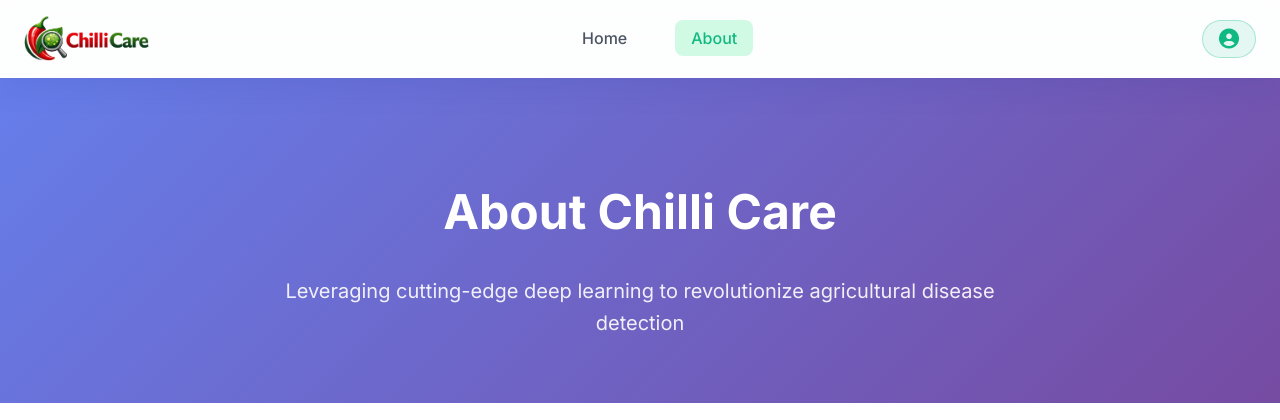
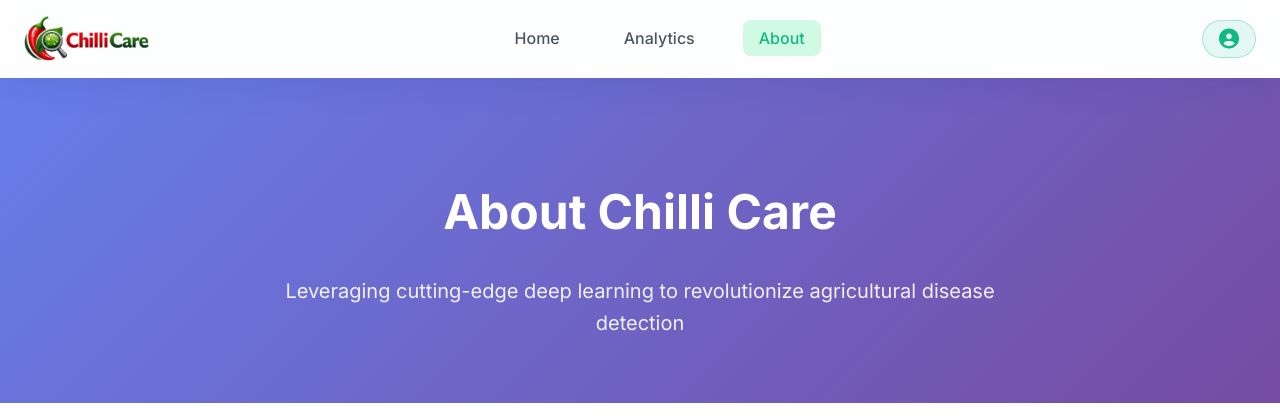
Before and after one commit to RavinduRB/Chilli-Care, a Flask app: page /about in a window 1280 px wide. Shown: the top 420 px of the page. Run offline with Flask 3, Linux system fonts and the light colour scheme; parts of the project's set-up code (start-up, migrations or seed data) failed here and were passed over; some libraries are stand-ins or nearby versions.

Commit message:
Integrated analytics page with navigation and added analytics route

```diff
--- a/app.py
+++ b/app.py
@@ -1355,6 +1355,12 @@ def about():
     return render_template('about.html')
 
 
+@app.route('/analytics')
+def analytics():
+    """Analytics page"""
+    return render_template('analytics.html')
+
+
 @app.route('/docs')
 def documentation():
     """API documentation page"""
--- a/static/js/admin_dashboard.js
+++ b/static/js/admin_dashboard.js
@@ -24,7 +24,7 @@ document.addEventListener('DOMContentLoaded', function() {
     // Real-time update variables
     let updateInterval = null;
     let lastUpdateTime = null;
-    const UPDATE_INTERVAL = 60000; // 60 seconds
+    const UPDATE_INTERVAL = 30000; // 30 seconds
 
     // ============================================
     // INITIALIZATION
--- a/templates/about.html
+++ b/templates/about.html
@@ -20,6 +20,7 @@
                 <!-- Desktop Navigation -->
                 <ul class="nav-menu desktop-menu">
                     <li><a href="/">Home</a></li>
+                    <li><a href="/analytics">Analytics</a></li>
                     <li><a href="/about" class="active">About</a></li>
                 </ul>
 
@@ -75,6 +76,7 @@
             <div class="mobile-menu" id="mobileMenu">
                 <ul class="mobile-nav-list">
                     <li><a href="/" class="mobile-nav-item"><i class="fas fa-home"></i> Home</a></li>
+                    <li><a href="/analytics" class="mobile-nav-item"><i class="fas fa-chart-line"></i> Analytics</a></li>
                     <li><a href="/about" class="mobile-nav-item"><i class="fas fa-info-circle"></i> About</a></li>
                     <li class="mobile-divider"></li>
 
--- a/templates/index.html
+++ b/templates/index.html
@@ -30,6 +30,7 @@
                 <!-- Desktop Navigation -->
                 <ul class="nav-menu desktop-menu">
                     <li><a href="/" class="active">Home</a></li>
+                    <li><a href="/analytics">Analytics</a></li>
                     <li><a href="/about">About</a></li>
                 </ul>
 
@@ -85,6 +86,7 @@
             <div class="mobile-menu" id="mobileMenu">
                 <ul class="mobile-nav-list">
                     <li><a href="/" class="mobile-nav-item"><i class="fas fa-home"></i> Home</a></li>
+                    <li><a href="/analytics" class="mobile-nav-item"><i class="fas fa-chart-line"></i> Analytics</a></li>
                     <li><a href="/about" class="mobile-nav-item"><i class="fas fa-info-circle"></i> About</a></li>
                     <li class="mobile-divider"></li>
 
```
